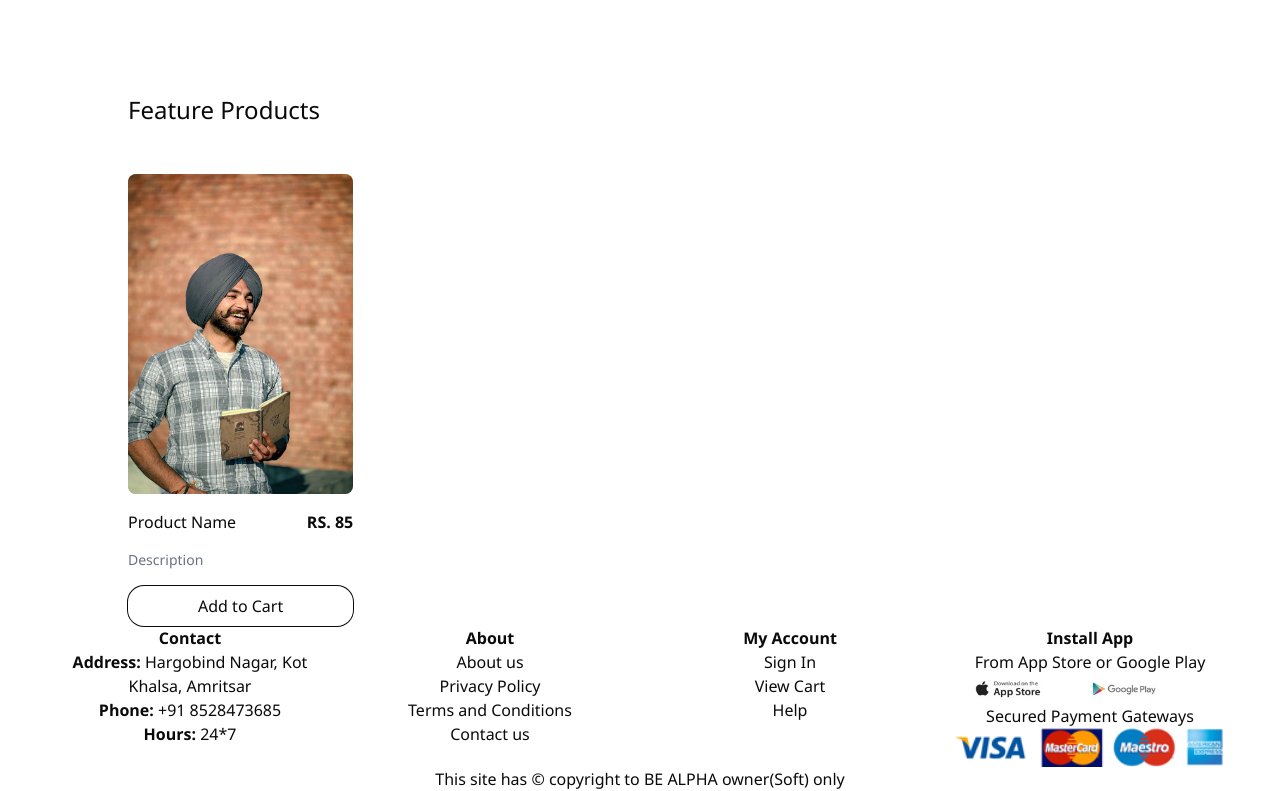
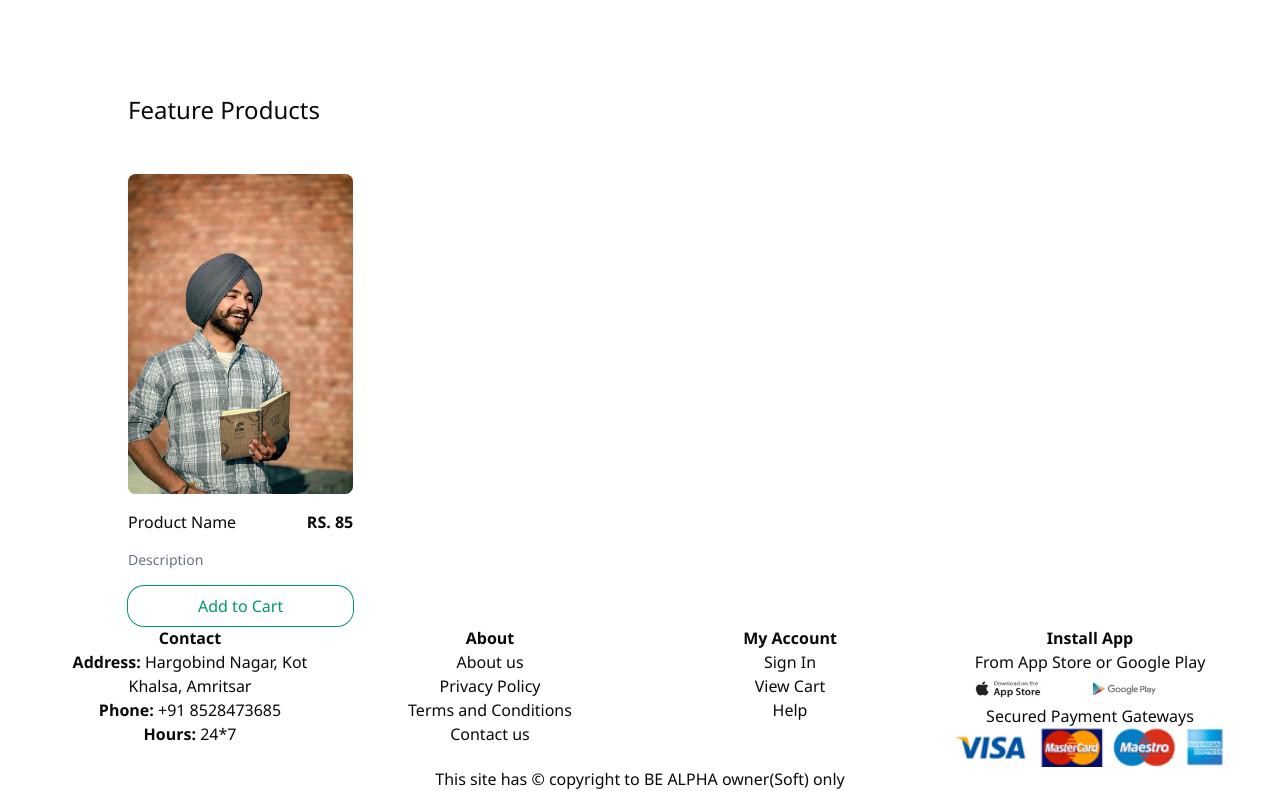
Before and after one commit to SOFTJIT-SINGH/bealphax, a Next.js app: page / in a window 1280 px wide. Shown: the part 802-1593 px from the top of the page. Built offline with nearby package versions, Linux system fonts and the light colour scheme.

Commit message:
cart number

```diff
--- a/app/components/Products.jsx
+++ b/app/components/Products.jsx
@@ -27,7 +27,7 @@ const Productslist = () => {
             <span className='font-semibold'>RS. 85</span>
           </div>
           <div className='text-sm text-gray-500'>Description</div>
-          <button className='rounded-2xl ring-1 ring-sg text-sg py-2 px4 hover:bg-sg hover:text-white'>
+          <button className='rounded-2xl ring-1 ring-sg text-emerald-600 py-2 px4 hover:bg-emerald-600 hover:text-white'>
             Add to Cart
           </button>
         </Link>
--- a/tailwind.config.js
+++ b/tailwind.config.js
@@ -8,7 +8,7 @@ const config = {
   theme: {
     extend: {
       colors: {
-        greens: '#088178', // your custom color
+        sg: '#088178', // your custom color
       },
     },
   },
```
